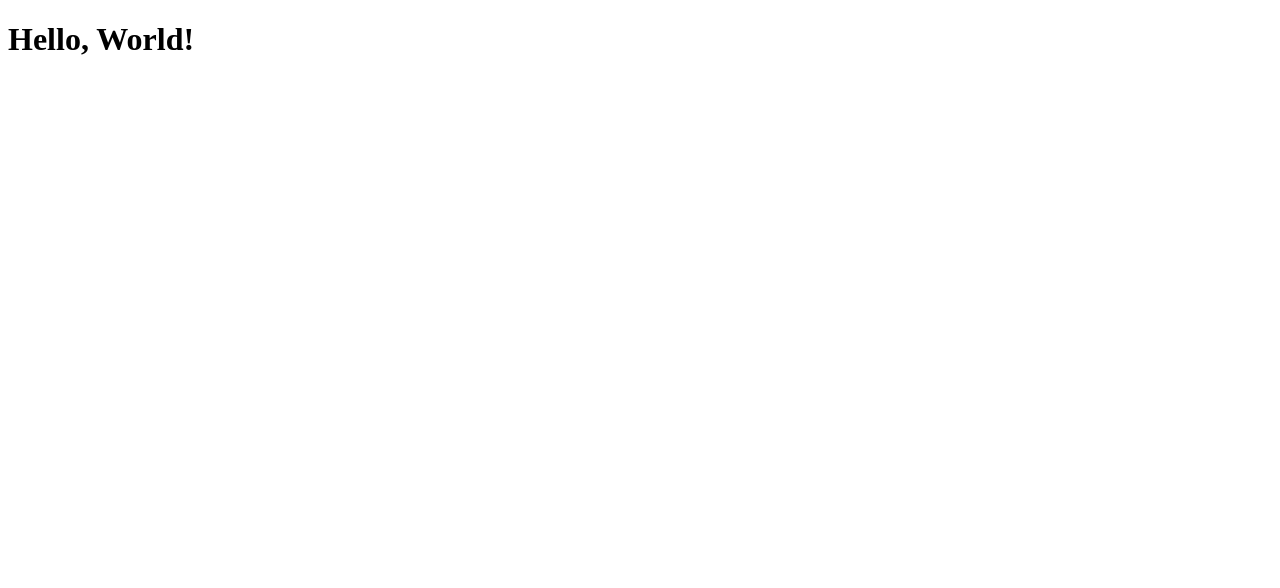
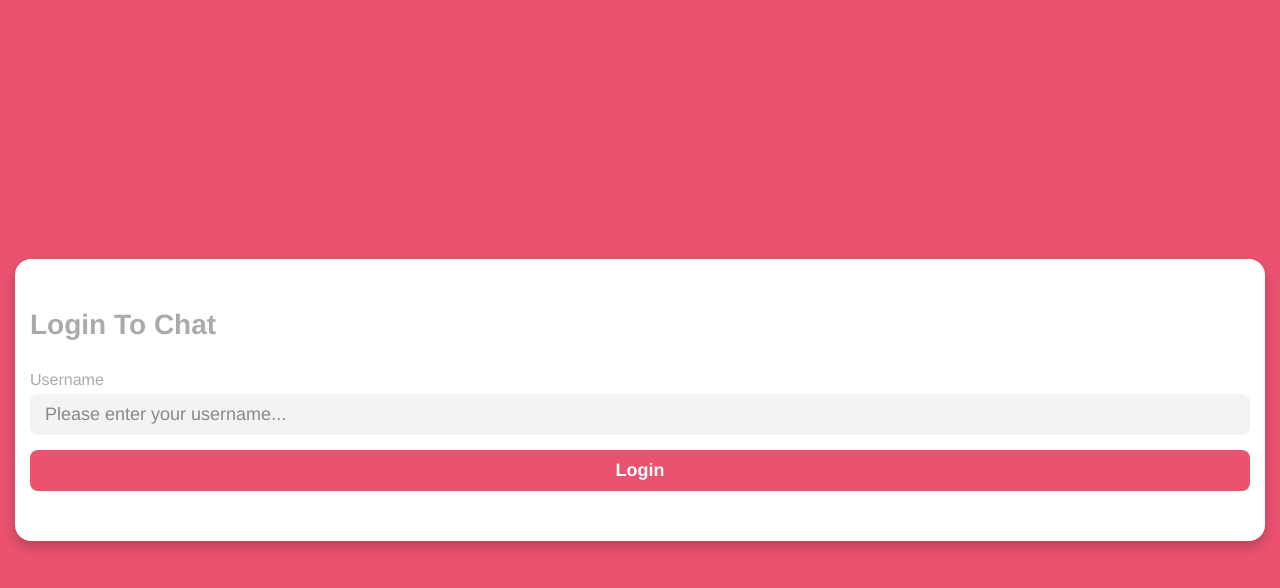
Before and after one commit to drummer-Yurii/chat-app, a Vue app: page / in a window 1280 px wide. Shown: the top 588 px of the page. Built offline with nearby package versions, Linux system fonts and the light colour scheme.

Commit message:
create login form & add styles

```diff
--- a/src/App.vue
+++ b/src/App.vue
@@ -1,8 +1,19 @@
 <template>
-  <h1>Hello, World!</h1>
+  <div class="view login">
+    <form class="login-form">
+      <div class="form-inner">
+        <h1>Login To Chat</h1>
+        <label for="username">Username</label>
+        <input type="text" placeholder="Please enter your username..." />
+        <input type="submit" value="Login" />
+      </div>
+    </form>
+  </div>
+  <div class="view chat"></div>
 </template>
 
 <script>
+import db from './db';
 export default {
   name: 'App',
   setup() {
@@ -11,4 +22,247 @@ export default {
 };
 </script>
 
-<style lang="scss"></style>
+<style lang="scss">
+* {
+  font-family: Avenir, Helvetica, Arial, sans-serif;
+  -webkit-font-smoothing: antialiased;
+  -moz-osx-font-smoothing: grayscale;
+
+  margin: 0;
+  padding: 0;
+  box-sizing: border-box;
+}
+
+.view {
+  display: flex;
+  justify-content: center;
+  min-height: 100vh;
+  background-color: #ea526f;
+
+  &.login {
+    align-items: center;
+    .login-form {
+      display: block;
+      width: 100%;
+      padding: 15px;
+
+      .form-inner {
+        display: block;
+        background-color: #fff;
+        padding: 50px 15px;
+        border-radius: 16px;
+        box-shadow: 0px 6px 12px rgba(0, 0, 0, 0.2);
+
+        h1 {
+          color: #aaa;
+          font-size: 28px;
+          margin-bottom: 30px;
+        }
+
+        label {
+          display: block;
+          margin-bottom: 5px;
+          color: #aaa;
+          font-size: 16px;
+          transition: 0.4s;
+        }
+
+        input[type='text'] {
+          appearance: none;
+          border: none;
+          outline: none;
+          background: none;
+
+          display: block;
+          width: 100%;
+          padding: 10px 15px;
+          border-radius: 8px;
+          margin-bottom: 15px;
+
+          color: #333;
+          font-size: 18px;
+
+          box-shadow: 0px 0px 0px rgba(0, 0, 0, 0);
+          background-color: #f3f3f3;
+
+          transition: 0.4s;
+
+          &::placeholder {
+            color: #888;
+            transition: 0.4s;
+          }
+        }
+
+        input[type='submit'] {
+          appearance: none;
+          border: none;
+          outline: none;
+          background: none;
+
+          display: block;
+          width: 100%;
+          padding: 10px 15px;
+          background-color: #ea526f;
+          border-radius: 8px;
+
+          color: #fff;
+          font-size: 18px;
+          font-weight: 700;
+        }
+
+        &:focus-within {
+          label {
+            color: #ea526f;
+          }
+
+          input[type='text'] {
+            background-color: #fff;
+            box-shadow: 0 0 6px rgba(0, 0, 0, 0.2);
+
+            &::placeholder {
+              color: #666;
+            }
+          }
+        }
+      }
+    }
+  }
+
+  &.chat {
+    flex-direction: column;
+
+    header {
+      position: relative;
+      display: block;
+      width: 100%;
+      padding: 50px 30px 10px;
+
+      .logout {
+        position: absolute;
+        top: 15px;
+        right: 15px;
+        appearance: none;
+        border: none;
+        outline: none;
+        background: none;
+
+        color: #fff;
+        font-size: 18px;
+        margin-bottom: 10px;
+        text-align: right;
+      }
+
+      h1 {
+        color: #fff;
+      }
+    }
+
+    .chat-box {
+      border-radius: 24px 24px 0px 0px;
+      background-color: #fff;
+      box-shadow: 0px 0px 12px rgba(100, 100, 100, 0.2);
+      flex: 1 1 100%;
+      padding: 30px;
+
+      .message {
+        display: flex;
+        margin-bottom: 15px;
+
+        .message-inner {
+          .username {
+            color: #888;
+            font-size: 16px;
+            margin-bottom: 5px;
+            padding-left: 15px;
+            padding-right: 15px;
+          }
+
+          .content {
+            display: inline-block;
+            padding: 10px 20px;
+            background-color: #f3f3f3;
+            border-radius: 999px;
+
+            color: #333;
+            font-size: 18px;
+            line-height: 1.2em;
+            text-align: left;
+          }
+        }
+
+        &.current-user {
+          margin-top: 30px;
+          justify-content: flex-end;
+          text-align: right;
+
+          .message-inner {
+            max-width: 75%;
+
+            .content {
+              color: #fff;
+              font-weight: 600;
+              background-color: #ea526f;
+            }
+          }
+        }
+      }
+    }
+
+    footer {
+      position: sticky;
+      bottom: 0px;
+      background-color: #fff;
+      padding: 30px;
+      box-shadow: 0px 0px 12px rgba(100, 100, 100, 0.2);
+
+      form {
+        display: flex;
+
+        input[type='text'] {
+          flex: 1 1 100%;
+
+          appearance: none;
+          border: none;
+          outline: none;
+          background: none;
+
+          display: block;
+          width: 100%;
+          padding: 10px 15px;
+          border-radius: 8px 0px 0px 8px;
+
+          color: #333;
+          font-size: 18px;
+
+          box-shadow: 0px 0px 0px rgba(0, 0, 0, 0);
+          background-color: #f3f3f3;
+
+          transition: 0.4s;
+
+          &::placeholder {
+            color: #888;
+            transition: 0.4s;
+          }
+        }
+
+        input[type='submit'] {
+          appearance: none;
+          border: none;
+          outline: none;
+          background: none;
+
+          display: block;
+          padding: 10px 15px;
+          border-radius: 0px 8px 8px 0px;
+
+          background-color: #ea526f;
+
+          color: #fff;
+          font-size: 18px;
+          font-weight: 700;
+        }
+      }
+    }
+  }
+}
+</style>
--- a/src/db.js
+++ b/src/db.js
@@ -1,5 +1,5 @@
-import firebase from "firebase/app";
-import "firebase/database";
+import * as firebase from 'firebase/app';
+import 'firebase/database';
 
 const config = {
   apiKey: 'AIzaSyCKULywReT4SnAsTXuq4CnfprF9AB5CKaI',
```
